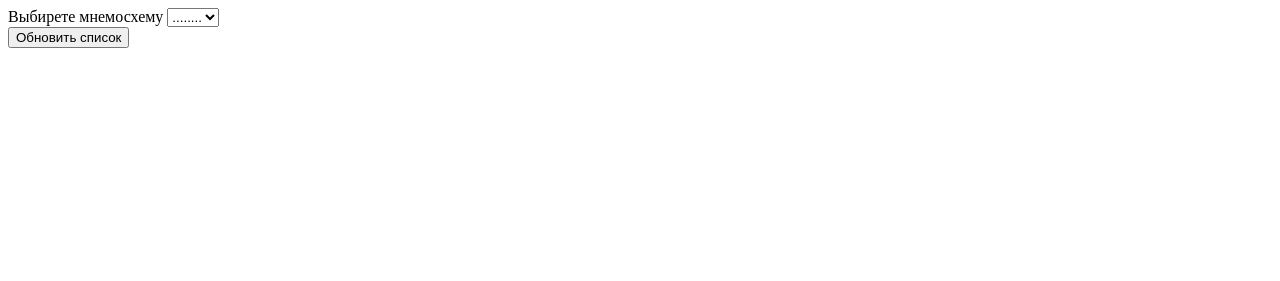
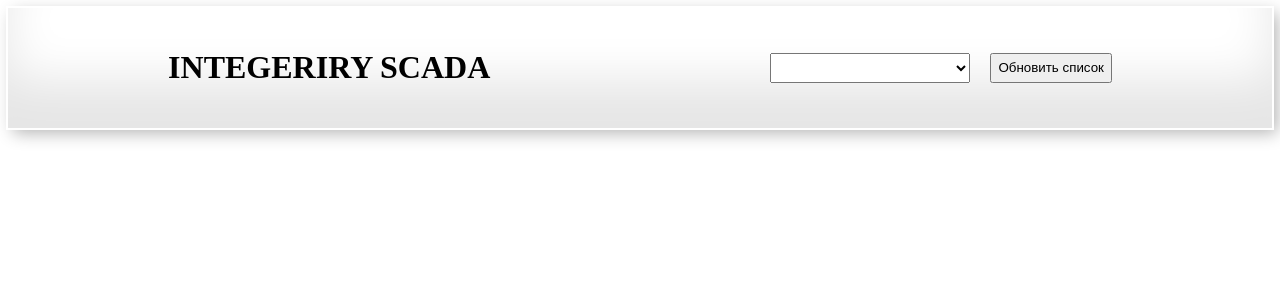
Before and after one commit to 228SxS228/spisok, a website: page index.html in a window 1280 px wide. Drawn offline with Linux system fonts and the light colour scheme.

Commit message:
Дизайн хедера

```diff
--- a/index.html
+++ b/index.html
@@ -4,16 +4,22 @@
         <meta charset="UTF-8" />
         <meta http-equiv="X-UA-Compatible" content="IE=edge" />
         <meta name="viewport" content="width=device-width, initial-scale=1.0" />
+        <link rel="stylesheet" href="./style.css" />
         <title>Document</title>
     </head>
     <body>
-        <form action="">
-            <label for="">Выбирете мнемосхему</label>
-            <select id="slct">
-                <option value="0">........</option>
-            </select>
-        </form>
-        <button id="btn">Обновить список</button>
+        <header class="main-hdr">
+            <div class="main-hdr__container">
+                <h1>INTEGERIRY SCADA</h1>
+                <div class="main-nav">
+                    <select id="slct">
+                        <option disabled>Выбирете мнемосхему</option>
+                    </select>
+                    <button id="btn">Обновить список</button>
+                </div>
+            </div>
+        </header>
+        <canvas></canvas>
         <script src="./index.js"></script>
     </body>
 </html>
--- a/index.js
+++ b/index.js
@@ -47,3 +47,10 @@ btn.addEventListener("click", function () {
 //             }
 //         })
 // });
+
+
+function sqr(num){
+    return console.log(num*num);
+};
+
+sqr(44);
--- /dev/null
+++ b/style.css
@@ -0,0 +1,25 @@
+.main-hdr {
+    padding: 20px;
+    box-shadow: inset 0 -3em 3em rgba(0, 0, 0, 0.1),
+        0 0 0 2px rgb(255, 255, 255), 0.3em 0.3em 1em rgba(0, 0, 0, 0.3);
+}
+.main-hdr__container {
+    display: flex;
+    align-items: center;
+    justify-content: space-around;
+}
+.main-nav{
+    position: static;
+    display: flex;
+}
+#slct,option{
+    width: 200px;
+    height: 30px;
+}
+#slct,option::after{
+    width: 200px;
+    height: 30px;
+}
+#btn{
+    margin-left: 20px;
+}
```
Also changed, not shown: static/центр_380x364.jpg (added).
